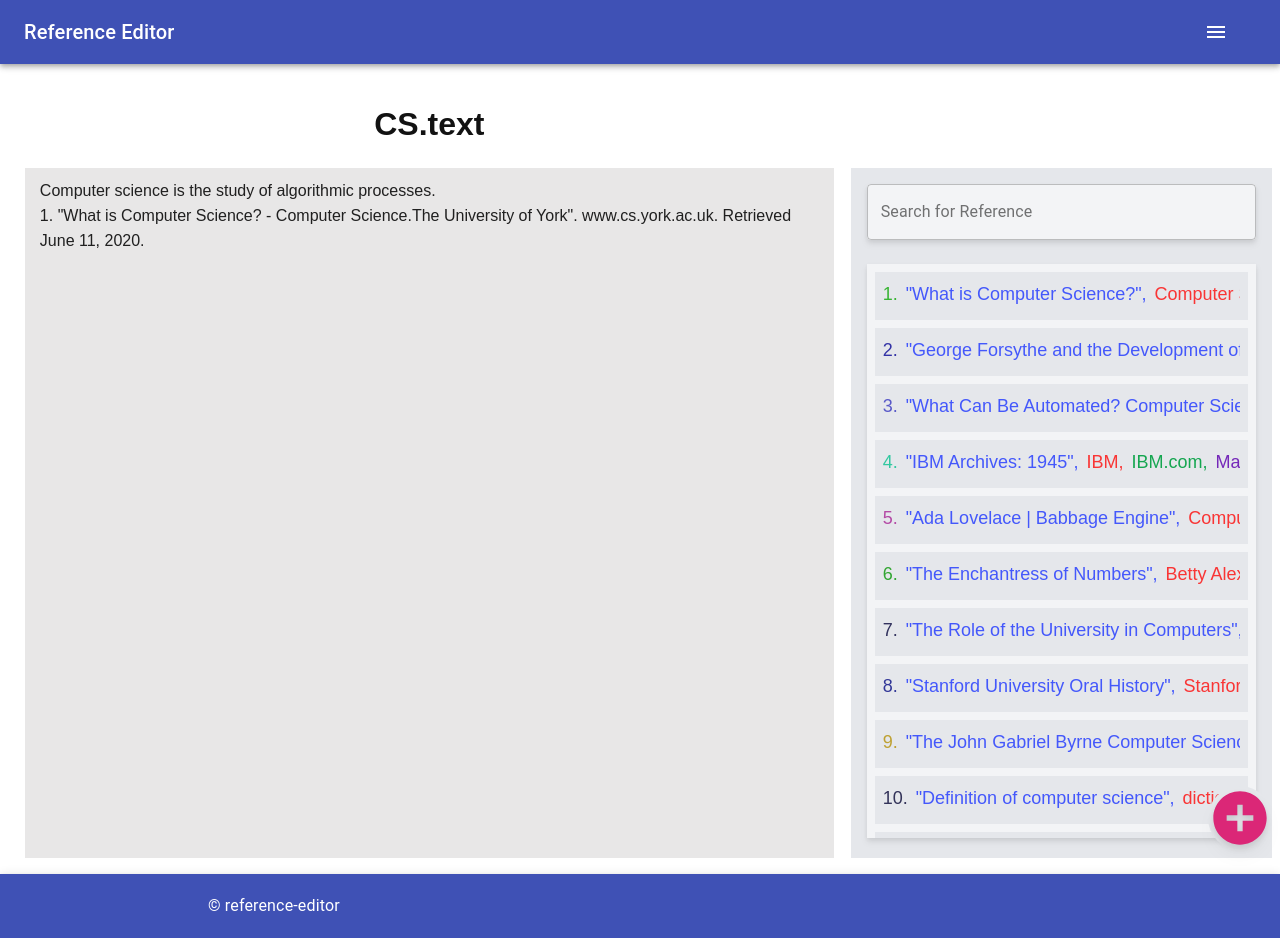
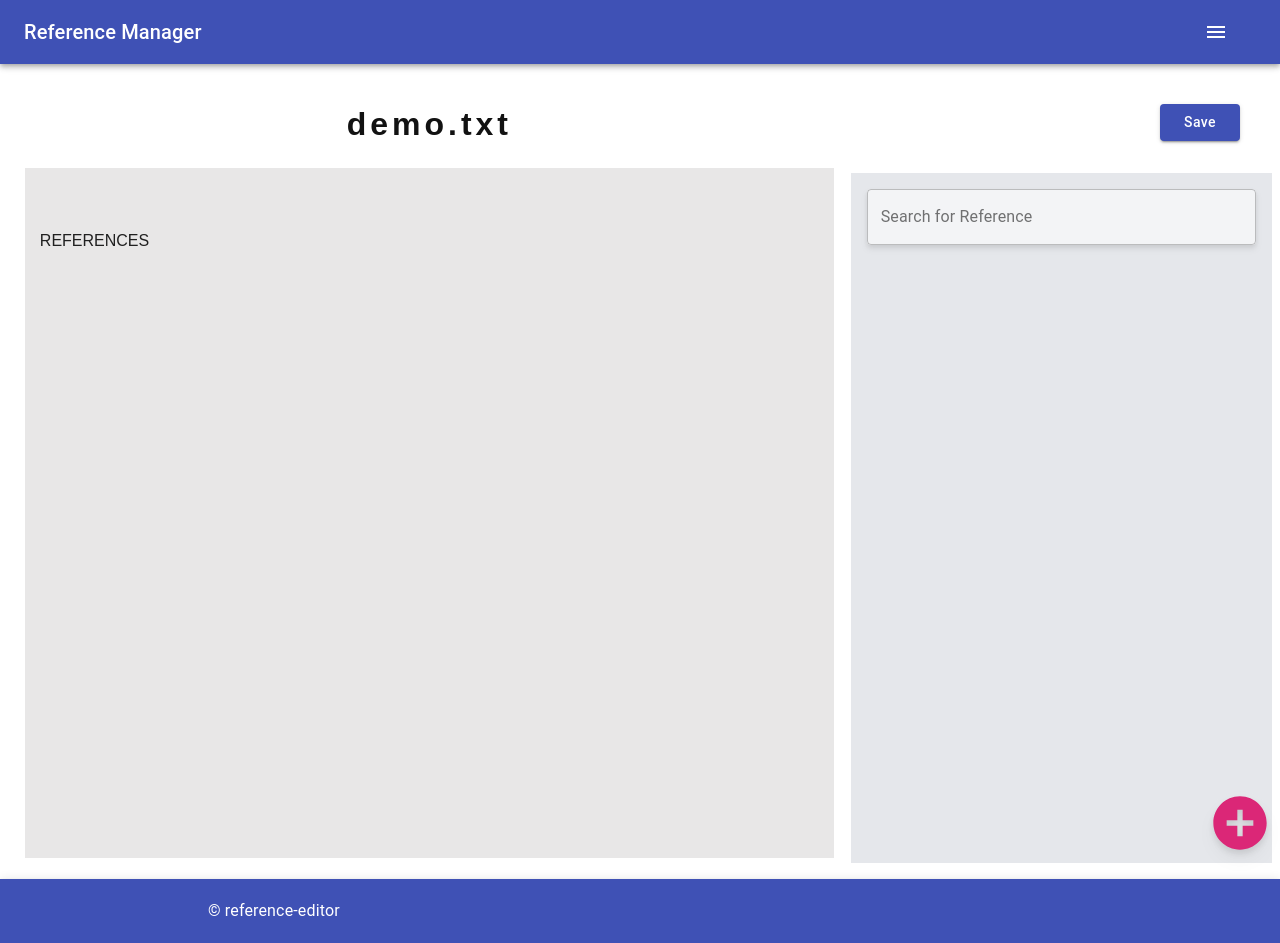
Before and after one commit to Mini-project-iiests/reference-editor, a React (Create React App) app: page / in a window 1280 px wide. Both pictures are taken after a click on the button "UPLOAD". Built offline with nearby package versions, Linux system fonts and the light colour scheme.

Commit message:
raw commit

```diff
--- a/src/components/Header/Header.js
+++ b/src/components/Header/Header.js
@@ -70,7 +70,7 @@ export default function Header(){
       <AppBar position="static">
         <Toolbar>
           <Typography variant="h6" className={classes.title}>
-            Reference Editor
+            Reference Manager
           </Typography>
           <IconButton
             edge="start"
--- a/src/containers/Home/display.js
+++ b/src/containers/Home/display.js
@@ -1,13 +1,26 @@
 import React from 'react';
 
 export const Display = (props) => {
+  const refStr = (ref)=>{
+    return `"${ref.title}", ${ref.author}, ${ref.source}, ${ref.date}`;
+  }
+
+  const refList = ()=>{
+    var refText = "";
+    for (var i = 0; i < props.refs.length; i++) {
+      refText+= `${i+1}. ${refStr(props.refs[i])}\n`;
+    }
+
+    return refText;
+  }
+
   return (
     <div className="flex textWrapper">
       <div className="fileName">
         <span>{props.fileName}</span>
       </div>
       <div className="textContainer">
-        <pre id="textContent">{props.textContent}</pre>
+        <pre id="fileContent">{props.textContent+"\n\nREFERENCES\n\n"+refList()}</pre>
       </div>
     </div>
   )
--- a/src/containers/Home/home.js
+++ b/src/containers/Home/home.js
@@ -1,121 +1,79 @@
 import React, {Component} from 'react';
 import './home.scss';
 
-import {DropzoneArea} from 'material-ui-dropzone'
-import {Button,Grid,TextField} from '@material-ui/core';
+import {DropzoneArea} from 'material-ui-dropzone';
+import {Button,Grid,TextField,Popover} from '@material-ui/core';
 import {Display} from './display';
 
 import EditIcon from '@material-ui/icons/Edit';
 import DeleteIcon from '@material-ui/icons/Delete';
 import AddCircleIcon from '@material-ui/icons/AddCircle';
+import SaveIcon from '@material-ui/icons/Save';
+import CheckIcon from '@material-ui/icons/Check';
+import ClearIcon from '@material-ui/icons/Clear';
+import DoneAllIcon from '@material-ui/icons/DoneAll';
 
 class Home extends Component {
   constructor(props) {
     super(props);
     this.state = {
       files: [],
-      textContent: 'Computer science is the study of algorithmic processes.\n1. "What is Computer Science? - Computer Science.The University of York". www.cs.york.ac.uk. Retrieved June 11, 2020.',
-      fileName: "CS.text",
+      editing: -1,
+      tmpRef: {},
+      anchorEl: null,
+      fileContent: "",
+      fileName: "demo.txt",
       uploaded: false,
-      refs: [
-        {
-          type: 0,
-          title: "What is Computer Science?",
-          author: "Computer Science, The University of York",
-          source: "www.cs.york.ac.uk",
-          date: "June 11, 2020"
-        },
-        {
-          type: 1,
-          title: "George Forsythe and the Development of Computer Science",
-          author: "Donald Knuth",
-          source: "wayback machine",
-          date: "1972"
-        },
-        {
-          type: 2,
-          title: "What Can Be Automated? Computer Science and Engineering Research Study | The MIT Press",
-          author: "The MIT Press",
-          source: "mitpress.mit.edu",
-          date: "August 16, 2014"
-        },
-        {
-          type: 3,
-          title: "IBM Archives: 1945",
-          author: "IBM",
-          source: "IBM.com",
-          date: "March 19, 2019"
-        },
-        {
-          type: 2,
-          title: "Ada Lovelace | Babbage Engine",
-          author: "Computer History Museum",
-          source: "www.computerhistory.org",
-          date: "December 28, 2016"
-        },
-        {
-          type: 0,
-          title: "The Enchantress of Numbers",
-          author: "Betty Alexandra Toole Ed.D. Strawberry Press",
-          source: "www.computerhistory.org",
-          date: "February 10, 2006"
-        },
-        {
-          type: 3,
-          title: "The Role of the University in Computers",
-          author: "Louis Fine",
-          source: "dl.acm.org/doi/10.1145/1457838.1457859",
-          date: "March 1959"
-        },
-        {
-          type: 1,
-          title: "Stanford University Oral History",
-          author: "Stanford University",
-          source: "Stanford University Press",
-          date: "May 30, 2013"
-        },
-        {
-          type: 0,
-          title: "The John Gabriel Byrne Computer Science Collection",
-          author: "John Gabriel Byrne",
-          source: "SCSS treasures",
-          date: "April 16, 2019"
-        },
-        {
-          type: 3,
-          title: "Definition of computer science",
-          author: "dictionary org",
-          source: "www.dictionary.com",
-          date: "June 11, 2020"
-        },
-        {
-          type: 1,
-          title: "Charles Babbage, pioneer of the computer",
-          author: "Anthony Hyman",
-          source: "wikipedia",
-          date: "1982"
-        },
-        {
-          type: 2,
-          title: "Algorithmics The Spirit of Computing",
-          author: "Harel, David",
-          source: "ISBN 978-3-642-44135-6. OCLC 876384882.",
-          date: "August 2014"
-        }
-      ]
+      isAdding: false,
+      textContent: "",
+      refs: []
     };
   }
 
+  parseRef(str){
+    str = str.split('.').slice(1,str.length).join('.').trim();
+    var ref = {};
+
+    str = str.split(`"`);
+    ref.title = str[1].trim();
+    str = str[2].split(",");
+    ref.author = str[1].trim();
+    ref.source = str[2].trim();
+    ref.date = str.slice(3,str.length).join(",").trim();
+    return ref;
+  }
+
+  parseText(){
+    var str = this.state.fileContent;
+    var index = str.indexOf('REFERENCES');
+    if(!index) return;
+
+    var textContent = str.substring(0,index).trim();
+    var arr = str.substring(index+10,str.length-1).trim();
+    arr = arr.split('\n');
+
+    var refs = [];
+    arr.forEach((e)=>{
+        if(!e.trim()==false){
+          refs.push(this.parseRef(e));
+        }
+    });
+
+    this.setState({refs: refs, textContent: textContent});
+  }
+
   updateText() {
-    const reader = new FileReader()
+    const reader = new FileReader();
 
     reader.onload = async (e) => {
-      const text = (e.target.result)
-      this.setState({textContent: text})
+      const text = (e.target.result);
+      this.setState({fileContent: text}, ()=>{
+        this.parseText();
+      });
     };
 
     if(this.state.files[0]){
-      reader.readAsText(this.state.files[0])
+      reader.readAsText(this.state.files[0]);
     }
   }
 
@@ -141,6 +99,153 @@ class Home extends Component {
     a[2] = Math.floor(a[2]*0.6 + 0.2*256);
 
     return `rgb(${a[0]},${a[1]},${a[2]})`;
+  }
+
+  componentWillMount(){
+    if(false){
+      this.setState({uploaded: true}, ()=>{
+        this.parseText();
+      })
+    }
+  }
+
+  handleClick(idx){
+    this.setState({editing: idx, tmpRef: {}});
+  }
+
+  handleClose(idx){
+    var tmpRef = this.state.tmpRef;
+    var refs = this.state.refs;
+    var ref = refs[idx];
+
+    Object.keys(tmpRef).forEach(function(key) {
+      ref[key] = tmpRef[key];
+    });
+
+    refs[idx] = ref;
+    this.setState({refs:refs, editing: -1});
+  }
+
+  editRef(val, prop){
+    var tmpRef = this.state.tmpRef;
+    tmpRef[prop] = val;
+    this.setState({tmpRef: tmpRef});
+  }
+
+  delRef(){
+    var idx = this.state.anchorEl.dataset.idx;
+    var refs = this.state.refs;
+    var textContent = this.state.textContent;
+
+    var prevRef = "", currRef="";
+    for (var i = parseInt(idx); i < refs.length; i++) {
+      currRef = `[${i+1}]`;
+      textContent = textContent.replaceAll(currRef, prevRef);
+      prevRef = currRef;
+    }
+
+    refs.splice(idx, 1);
+    this.setState({refs:refs, textContent: textContent, anchorEl: null});
+  }
+
+  addRef(){
+    var tmpRef = this.state.tmpRef;
+
+    if(tmpRef.title && tmpRef.author && tmpRef.source && tmpRef.date){
+      var refs = this.state.refs;
+      refs.push(tmpRef);
+      this.setState({refs: refs, tmpRef: {}, isAdding: false});
+    }else{
+      this.setState({isAdding: false});
+    }
+  }
+
+  isSubSequence(str1, str2){
+    var j = 0;
+    var m = str1.length,
+        n = str2.length;
+
+    for (var i = 0; i < n && j < m; i++)
+      if (str1[j] == str2[i])
+        j++;
+
+    return (j == m);
+  }
+
+  searchRef(event){
+    var val = event.target.value.toLowerCase();
+    var refs = this.state.refs;
+
+    for (var i = 0; i < refs.length; i++) {
+      if(
+        this.isSubSequence(val,refs[i].title.toLowerCase()) |
+        this.isSubSequence(val,refs[i].author.toLowerCase()) |
+        this.isSubSequence(val,refs[i].source.toLowerCase()) |
+        this.isSubSequence(val,refs[i].date.toLowerCase())
+      ){
+        refs[i].isHidden = false;
+      }else{
+        refs[i].isHidden = true;
+      }
+    }
+
+    this.setState({refs: refs})
+  }
+
+  moveRef(dx){
+    console.log(dx);
+  }
+
+  allowDrop(event){
+    event.preventDefault();
+  }
+
+  dragStart(idx, event){
+    // console.log(event,idx);
+    event.dataTransfer.setData("idx", idx);
+  }
+
+  drop(idx, event){
+    event.preventDefault();
+    var idx0 = event.dataTransfer.getData("idx");
+    try{
+      idx0 = parseInt(idx0);
+      idx = parseInt(idx);
+    }catch(err){
+      return;
+    }
+
+    if(idx0!=null && idx!=null && idx0!=idx){
+      console.log("Okay");
+      var refs = this.state.refs;
+      var tmp = refs[idx];
+      refs[idx] = refs[idx0];
+      refs[idx0] = tmp;
+
+      var textContent = this.state.textContent;
+
+      textContent = textContent.replaceAll(`[${idx0+1}]`, '[0]');
+      textContent = textContent.replaceAll(`[${idx+1}]`, `[${idx0+1}]`);
+      textContent = textContent.replaceAll('[0]', `[${idx+1}]`);
+
+      this.setState({refs: refs, textContent: textContent});
+    }
+  }
+
+  downloadFile(){
+    var fileName = this.state.fileName;
+    fileName = fileName.split(".");
+    fileName[0]+="_new";
+    fileName = fileName.join(".");
+
+    const blob = new Blob([document.getElementById('fileContent').innerText.trim()], {
+      type: 'text/plain'
+    });
+
+    const link = document.createElement('a');
+    link.href = URL.createObjectURL(blob);
+    link.download = fileName;
+    link.click();
   }
 
   render() {
@@ -174,18 +279,29 @@ class Home extends Component {
                 <Display
                   fileName={this.state.fileName}
                   textContent={this.state.textContent}
+                  refs={this.state.refs}
                 />
               </div>
               <div className="w-full col-span-1">
-                <div className="w-full refHalf bg-gray-200 mt-24 p-4 sticky top-4">
+                <div className="saveCont w-full p-8 flex flex-row-reverse">
+                  <Button
+                    variant="contained"
+                    color="primary"
+                    onClick={this.downloadFile.bind(this)}>
+                    <span className="font-medium capitalize px-2">Save</span>
+                  </Button>
+                </div>
+                <div className="w-full refHalf bg-gray-200 p-4 pb-8 sticky top-4">
                   <TextField
+                    onChange={this.searchRef.bind(this)}
                     className="w-full bg-gray-100 rounded filter drop-shadow-md"
                     label="Search for Reference" type="search" variant="outlined" />
                   <div className="refList w-full bg-gray-100 mt-6 px-2 filter drop-shadow-md">
-                    {this.state.refs.map((ref, i)=>{
-                      return(
-                        <div key={i} className="refCont w-full relative h-12 p-2 bg-gray-200 mt-2 text-lg flex overflow-hidden">
-                          <div className="mr-2" style={{color: this.fontColor(i+1)}}>
+                    {!this.state.isAdding && this.state.refs.map((ref, i)=>{
+                      return !ref.isHidden?(
+                        <div key={i} onDrop={this.drop.bind(this, i)} onDragOver={this.allowDrop.bind(this)} className="w-full relative">
+                          <div className="refCont w-full relative h-12 p-2 bg-gray-200 mt-2 text-lg flex overflow-hidden">
+                            <div onDragStart={this.dragStart.bind(this, i)} className="mr-2 grabNum px-2" style={{color: this.fontColor(i+1)}}>
                               {i+1}.
                             </div>
                             <div className="refText w-full flex overflow-hidden">
@@ -197,18 +313,117 @@ class Home extends Component {
                               </div>
                             </div>
                             <div className="tools absolute top-0 cursor-pointer right-0 w-16 h-full bg-gray-200 bg-opacity-80 flex items-center justify-around">
-                            <EditIcon onClick={()=>{}} className="text-blue-600"/>
-                            <DeleteIcon onClick={()=>{}} color="error"/>
+                              <EditIcon onClick={()=>{
+                                this.handleClick(i);
+                              }} className="text-blue-600"/>
+                              <DeleteIcon data-idx={i} onClick={(event)=>{
+                                this.setState({anchorEl: event.target});
+                              }} color="error"/>
                             </div>
                           </div>
-                      )
+                          {this.state.editing==i?(
+                            <div className="w-full relative p-2 bg-gray-200 mt-2">
+                              <Grid container>
+                                <Grid item xs={6} className="p-2">
+                                  <TextField onChange={(ele)=>{
+                                    this.editRef(ele.target.value, 'title');
+                                  }} value={this.state.tmpRef.title || ref.title} variant="outlined" label="Title" color="primary" />
+                                </Grid>
+                                <Grid item xs={6} className="p-2">
+                                  <TextField onChange={(ele)=>{
+                                    this.editRef(ele.target.value, 'author');
+                                  }} value={this.state.tmpRef.author || ref.author} variant="outlined" label="Author" color="primary" />
+                                </Grid>
+                                <Grid item xs={6} className="p-2">
+                                  <TextField onChange={(ele)=>{
+                                    this.editRef(ele.target.value, 'source');
+                                  }} value={this.state.tmpRef.source || ref.source} variant="outlined" label="Source" color="primary" />
+                                </Grid>
+                                <Grid item xs={6} className="p-2">
+                                  <TextField onChange={(ele)=>{
+                                    this.editRef(ele.target.value, 'date');
+                                  }} value={this.state.tmpRef.date || ref.date} variant="outlined" label="Date" color="primary" />
+                                </Grid>
+                                <Grid item xs={12} className="relative h-12 p-2">
+                                  <SaveIcon
+                                    data-idx={i}
+                                    onClick = {this.handleClose.bind(this, i)}
+                                    style={{width : "32px", height: "32px"}}
+                                    className="text-green-600 absolute right-4 filter drop-shadow-lg cursor-pointer"/>
+                                </Grid>
+                              </Grid>
+                            </div>
+                          ):null}
+                        </div>
+                      ):null
                     })}
+                    {this.state.isAdding? (
+                      <div className="w-full relative p-2 bg-gray-200 mt-2">
+                        <Grid container>
+                          <Grid item xs={12} className="p-2">
+                            <div className="text-lg text-blue-600">Add a new Reference</div>
+                          </Grid>
+                          <Grid item xs={6} className="p-2">
+                            <TextField onChange={(ele)=>{
+                              this.editRef(ele.target.value, 'title');
+                            }} value={this.state.tmpRef.title} variant="outlined" label="Title" color="primary" />
+                          </Grid>
+                          <Grid item xs={6} className="p-2">
+                            <TextField onChange={(ele)=>{
+                              this.editRef(ele.target.value, 'author');
+                            }} value={this.state.tmpRef.author} variant="outlined" label="Author" color="primary" />
+                          </Grid>
+                          <Grid item xs={6} className="p-2">
+                            <TextField onChange={(ele)=>{
+                              this.editRef(ele.target.value, 'source');
+                            }} value={this.state.tmpRef.source} variant="outlined" label="Source" color="primary" />
+                          </Grid>
+                          <Grid item xs={6} className="p-2">
+                            <TextField onChange={(ele)=>{
+                              this.editRef(ele.target.value, 'date');
+                            }} value={this.state.tmpRef.date} variant="outlined" label="Date" color="primary" />
+                          </Grid>
+                          <Grid item xs={12} className="relative h-12 p-2">
+                            <DoneAllIcon
+                              onClick={this.addRef.bind(this)}
+                              style={{width : "56px", height: "40px", borderWidth: "3px"}}
+                              className="p-1 text-green-600 absolute border-green-500 rounded-full right-4 filter drop-shadow-lg cursor-pointer"/>
+                          </Grid>
+                        </Grid>
+                      </div>
+                    ):null}
                   </div>
                   <div className="addCont absolute bottom-2 right-0 w-16 h-16 rounded-full bg-gray-200">
                     <AddCircleIcon
+                      onClick={()=>{
+                        this.setState({isAdding: true});
+                      }}
                       style={{width : "64px", height: "64px"}}
                       className="text-pink-600 absolute top-0 right-0 filter drop-shadow-lg cursor-pointer"/>
                   </div>
+                  <Popover
+                    open={this.state.anchorEl!=null}
+                    anchorEl={this.state.anchorEl}
+                    onClose={()=>{
+                      this.setState({anchorEl: null})
+                    }}
+                    transformOrigin={{
+                      vertical: 'top',
+                      horizontal: 'right',
+                    }}>
+                    <div className="bg-gray-200 p-4 flex">
+                      <div className="font-bold text-red-600 mr-4">Are you sure ?</div>
+                      <CheckIcon
+                        onClick={this.delRef.bind(this)}
+                        className="text-green-500 mr-2 cursor-pointer"/>
+                      <ClearIcon
+                        onClick={()=>{
+                          this.setState({anchorEl: null})
+                        }}
+                        className="text-red-500 cursor-pointer"/>
+
+                    </div>
+                  </Popover>
                 </div>
               </div>
             </div>
--- a/src/containers/Home/home.scss
+++ b/src/containers/Home/home.scss
@@ -2,8 +2,16 @@
   min-height: 82.4vh;
 }
 
+.saveCont *{
+  outline: none !important;
+}
+
 .homeContainer {
   height: 100%;
+}
+
+path{
+  pointer-events: none;
 }
 
 .uploadWrapper {
@@ -61,6 +69,7 @@
 
   span{
     font-size: 2em;
+    letter-spacing: 4px;
     font-weight: bold;
     color: #121212;
   }
@@ -106,9 +115,17 @@
 }
 
 .refCont{
+  *::selection{
+    background: inherit;
+  }
+
   &:hover .tools{
     opacity: 1;
   }
+}
+
+.grabNum{
+  cursor: grab;
 }
 
 .refList{
```
Also changed, not shown: 1 other file (tests, documents, lock files or other folders). Lines whose indentation alone changed are shown as unchanged.
